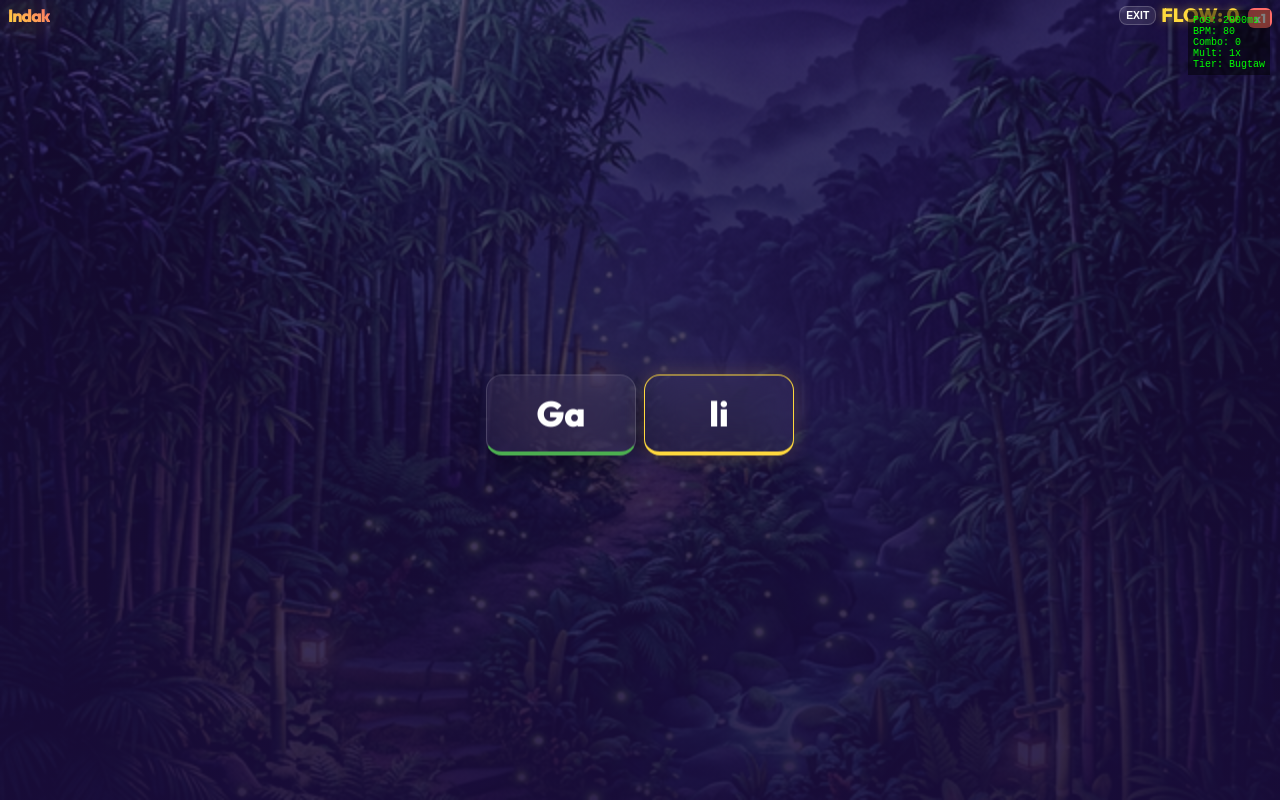
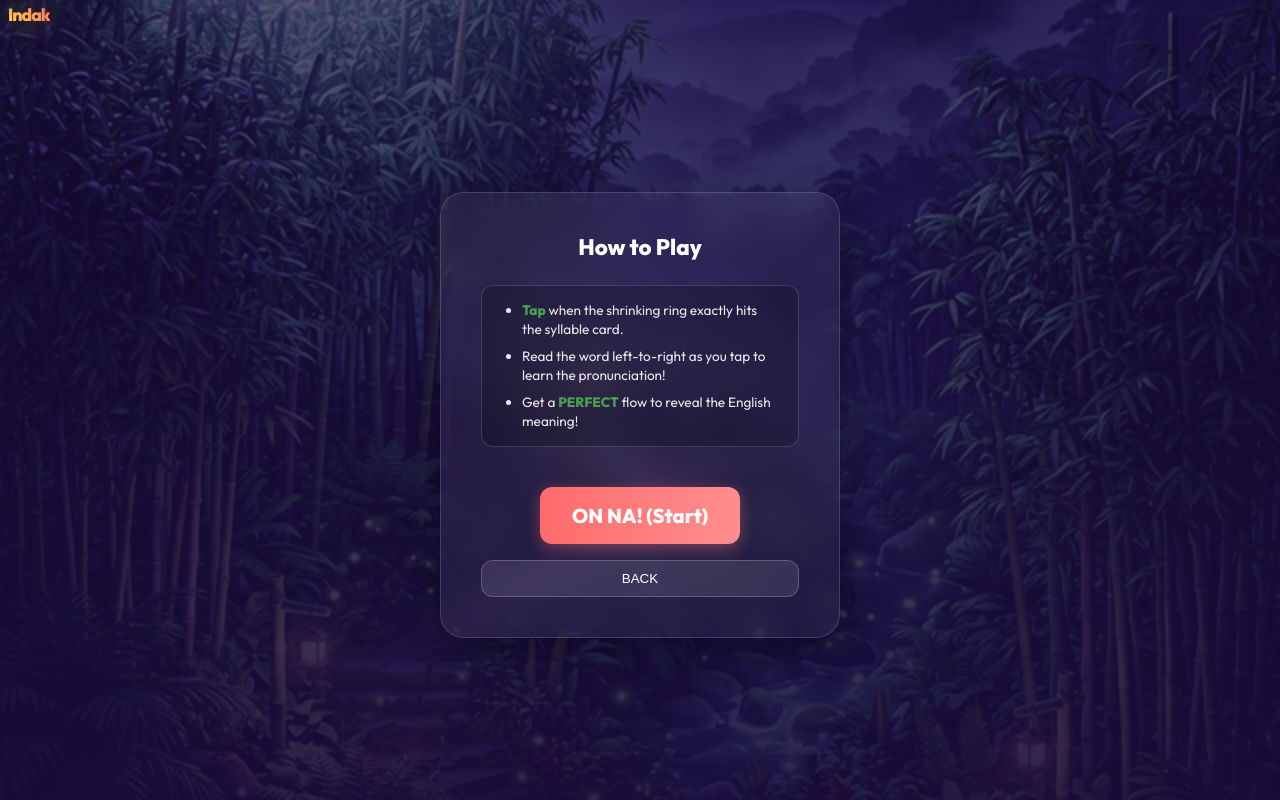
Before and after one commit to johnhager/indak, a website built with Vite: page index.html in a window 1280 px wide. Both pictures are taken after a click on the button "START INDAK (Rhythm)". Built offline with nearby package versions, Linux system fonts and the light colour scheme; files whose address does not match are found by name.

Commit message:
feat: move rhythm instructions to a pre-game prep screen

```diff
--- a/index.html
+++ b/index.html
@@ -36,19 +36,11 @@
         </header>
 
         <main id="game-canvas">
-            <!-- Rhythm game elements will be injected here -->
+            <!-- Hero Selection -->
             <div class="hero-section">
                 <div class="glass-card">
                     <h2>Sugod na kita!</h2>
                     <p class="hero-desc">Master Hiligaynon heart and soul.</p>
-
-                    <div class="instructions">
-                        <ul>
-                            <li><strong>Tap</strong> when the shrinking ring exactly hits the syllable card.</li>
-                            <li>Read the word left-to-right as you tap to learn the pronunciation!</li>
-                            <li>Get a <strong>PERFECT</strong> flow to reveal the English meaning!</li>
-                        </ul>
-                    </div>
 
                     <div class="speed-selector">
                         <label class="speed-option">
@@ -59,6 +51,8 @@
                             <input type="radio" name="game-speed" value="fast">
                             <span>Native (Fast)</span>
                         </label>
+                    </div>
+
                     <div class="game-modes"
                         style="display: flex; flex-direction: column; gap: 1rem; width: 100%; margin-top: 1rem;">
                         <button id="start-btn" class="btn-primary">START INDAK (Rhythm)</button>
@@ -69,6 +63,23 @@
                             style="background: rgba(255, 255, 255, 0.1); border: 1px solid rgba(255, 255, 255, 0.2); padding: 1rem; border-radius: 12px; color: white; font-weight: bold; font-size: 1.1rem;">Sentence
                             Builder</button>
                     </div>
+                </div>
+            </div>
+
+            <!-- Rhythm Prep Screen (Instructions) -->
+            <div id="rhythm-prep" class="hidden" style="width: 90%; max-width: 400px; text-align: center;">
+                <div class="glass-card">
+                    <h2>How to Play</h2>
+                    <div class="instructions">
+                        <ul>
+                            <li><strong>Tap</strong> when the shrinking ring exactly hits the syllable card.</li>
+                            <li>Read the word left-to-right as you tap to learn the pronunciation!</li>
+                            <li>Get a <strong>PERFECT</strong> flow to reveal the English meaning!</li>
+                        </ul>
+                    </div>
+                    <button id="confirm-start-btn" class="btn-primary">ON NA! (Start)</button>
+                    <button id="cancel-prep-btn" class="btn-secondary"
+                        style="margin-top: 1rem; background: rgba(255,255,255,0.1); width: 100%; padding: 10px; border-radius: 12px; border: 1px solid rgba(255,255,255,0.2); color: white;">BACK</button>
                 </div>
             </div>
         </main>
--- a/main.js
+++ b/main.js
@@ -10,6 +10,9 @@ const startSwipeBtn = document.getElementById('start-swipe-btn');
 const startSentenceBtn = document.getElementById('start-sentence-btn');
 const exitBtn = document.getElementById('exit-btn');
 const gameCanvas = document.getElementById('game-canvas');
+const rhythmPrep = document.getElementById('rhythm-prep');
+const confirmStartBtn = document.getElementById('confirm-start-btn');
+const cancelPrepBtn = document.getElementById('cancel-prep-btn');
 
 let activeGame = null;
 
@@ -32,12 +35,23 @@ exitBtn?.addEventListener('click', () => {
     if (summaryScreen) summaryScreen.classList.add('hidden');
 
     // Return to Menu
+    rhythmPrep?.classList.add('hidden');
     document.querySelector('.hero-section')?.classList.remove('hidden');
     hideExitButton();
     activeGame = null;
 });
 
-startBtn?.addEventListener('click', async () => {
+startBtn?.addEventListener('click', () => {
+    document.querySelector('.hero-section').classList.add('hidden');
+    rhythmPrep?.classList.remove('hidden');
+});
+
+cancelPrepBtn?.addEventListener('click', () => {
+    rhythmPrep?.classList.add('hidden');
+    document.querySelector('.hero-section').classList.remove('hidden');
+});
+
+confirmStartBtn?.addEventListener('click', async () => {
     console.log('Indak: Initializing Engine...');
 
     // 1. Synchronously Unlock Audio Context (Crucial for iOS)
@@ -46,7 +60,7 @@ startBtn?.addEventListener('click', async () => {
     }
 
     // Keep UI responsive immediately
-    document.querySelector('.hero-section').classList.add('hidden');
+    rhythmPrep.classList.add('hidden');
     showExitButton();
 
     try {
```
Lines whose indentation alone changed are shown as unchanged.
